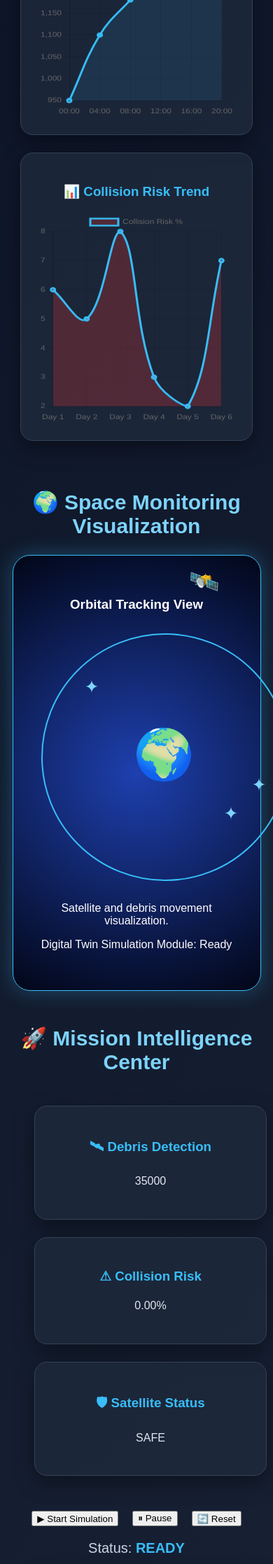
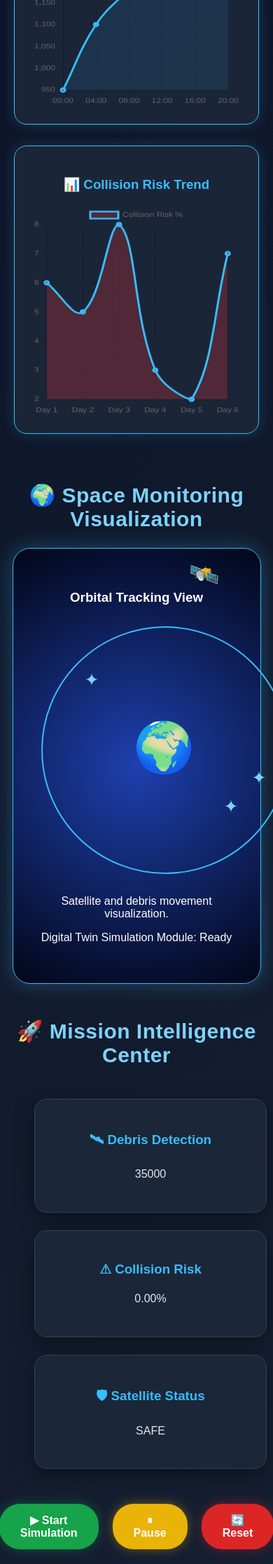
Before and after one commit to anandhithasimha074-oss/AI-SPACE-DEBRIS-SYSTEM, a Flask app: page / in a window 390 px wide. Shown: the part 4240-6475 px from the top of the page at 70% size. Run offline with Flask 3, Linux system fonts and the light colour scheme.

Commit message:
Complete frontend dashboard polishing

```diff
--- a/frontend/static/js/dashboard.js
+++ b/frontend/static/js/dashboard.js
@@ -412,3 +412,48 @@ if (resetBtn) {
     });
 
 }
+
+// =============================
+// Number Counting Animation
+// =============================
+
+function animateNumbers() {
+
+    const numbers = document.querySelectorAll(".stat-number");
+
+    numbers.forEach(number => {
+
+        const value = number.innerText.replace(/,/g, "").replace("+","").replace("%","");
+const target = Number(value);
+
+        let count = 0;
+
+        const speed = target / 80;
+
+        function update(){
+
+            count += speed;
+
+            if(count < target){
+
+                number.innerText = Math.floor(count).toLocaleString();
+
+                requestAnimationFrame(update);
+
+            }
+            else{
+
+                number.innerText = target.toLocaleString();
+
+            }
+
+        }
+
+        update();
+
+    });
+
+}
+
+
+window.addEventListener("load", animateNumbers);
--- a/frontend/static/style.css
+++ b/frontend/static/style.css
@@ -1179,3 +1179,228 @@ canvas {
     width: 100% !important;
     height: 300px !important;
 }
+
+/* ============================= */
+/* Simulation Control Buttons */
+/* ============================= */
+
+.simulation-controls button{
+
+    padding:14px 30px;
+    border:none;
+    border-radius:30px;
+    font-size:16px;
+    font-weight:bold;
+    cursor:pointer;
+    transition:0.3s;
+    color:white;
+}
+
+/* Start Button */
+
+.start-btn{
+
+    background:#16a34a;
+    box-shadow:0 0 15px rgba(22,163,74,0.4);
+
+}
+
+.start-btn:hover{
+
+    background:#22c55e;
+    transform:translateY(-3px);
+    box-shadow:0 0 25px rgba(34,197,94,0.8);
+
+}
+
+/* Pause Button */
+
+.pause-btn{
+
+    background:#eab308;
+    color:black;
+    box-shadow:0 0 15px rgba(234,179,8,0.4);
+
+}
+
+.pause-btn:hover{
+
+    background:#facc15;
+    transform:translateY(-3px);
+    box-shadow:0 0 25px rgba(250,204,21,0.8);
+
+}
+
+/* Reset Button */
+
+.reset-btn{
+
+    background:#dc2626;
+    box-shadow:0 0 15px rgba(220,38,38,0.4);
+
+}
+
+.reset-btn:hover{
+
+    background:#ef4444;
+    transform:translateY(-3px);
+    box-shadow:0 0 25px rgba(239,68,68,0.8);
+
+}
+
+
+.simulation-controls button:hover {
+
+    background: #38bdf8;
+    color: #020617;
+
+    transform: translateY(-3px);
+
+    box-shadow:
+    0 0 20px #38bdf8,
+    0 0 40px rgba(56,189,248,0.5);
+
+}
+/* ============================= */
+/* Project Footer */
+/* ============================= */
+
+.project-footer {
+
+    margin-top: 60px;
+
+    padding: 30px 20px;
+
+    background: rgba(15,23,42,0.95);
+
+    border-top: 2px solid #38bdf8;
+
+    box-shadow: 0 -5px 25px rgba(56,189,248,0.2);
+
+    text-align:center;
+
+}
+
+
+.project-footer h3 {
+
+    color:#38bdf8;
+
+    font-size:24px;
+
+    margin-bottom:10px;
+
+}
+
+
+.project-footer p {
+
+    color:#cbd5e1;
+
+    font-size:16px;
+
+    margin:8px;
+
+}
+/* ============================= */
+/* Final Layout Polish */
+/* ============================= */
+
+section {
+    scroll-margin-top: 90px;
+}
+
+.dashboard {
+    align-items: stretch;
+}
+
+.card {
+    transition: 0.3s ease;
+}
+
+.card:hover {
+
+    transform: translateY(-5px);
+
+    box-shadow:
+    0 0 20px rgba(56,189,248,0.35);
+
+}
+
+
+.quick-stats .stat-box {
+
+    transition:0.3s ease;
+
+}
+
+
+.quick-stats .stat-box:hover {
+
+    transform:translateY(-5px);
+
+}
+
+
+h2 {
+    letter-spacing:0.5px;
+}
+/* ============================= */
+/* Core Monitoring Module Layout */
+/* ============================= */
+
+#modules .dashboard {
+
+    display:flex;
+
+    justify-content:center;
+
+    gap:20px;
+
+    flex-wrap:nowrap;
+
+}
+
+
+#modules .card {
+
+    width:240px;
+
+}
+
+
+@media(max-width:1100px){
+
+    #modules .dashboard {
+
+        flex-wrap:wrap;
+
+    }
+
+
+}
+ /* ============================= */
+/* AI Data Visualization */
+/* ============================= */
+
+#visualization .dashboard{
+
+    justify-content:center;
+    align-items:stretch;
+    gap:30px;
+
+}
+
+#visualization .card{
+
+    width:420px;
+    border:1px solid #38bdf8;
+    box-shadow:0 0 20px rgba(56,189,248,.20);
+
+}
+
+#visualization .card:hover{
+
+    transform:translateY(-6px);
+
+}
```
Also changed, not shown: frontend/templates/index.html (+24 -8 lines).
